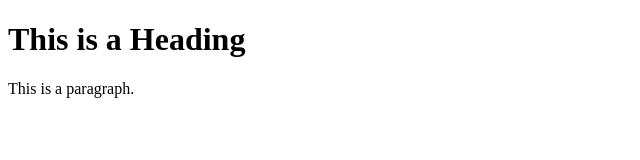
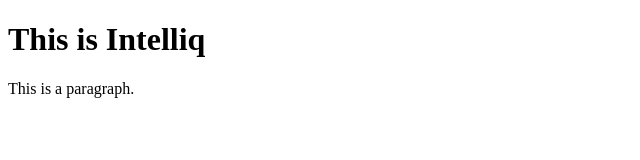
Before and after one commit to sushantk-mhty/HDFC, a plain HTML site: page index.html in a window 1280 px wide. Shown: the whole page, without its empty margins (0-640 px from the left). Drawn offline with Linux system fonts and the light colour scheme.

Commit message:
update data

```diff
--- a/index.html
+++ b/index.html
@@ -5,8 +5,8 @@
 </head>
 <body>
 
-<h1>This is a Heading</h1>
-<p>This is a paragraph.</p>
+   <h1>This is <strong>Intelliq</strong></h1>
+   <p>This is a paragraph.</p>
 
 </body>
 </html>
```
